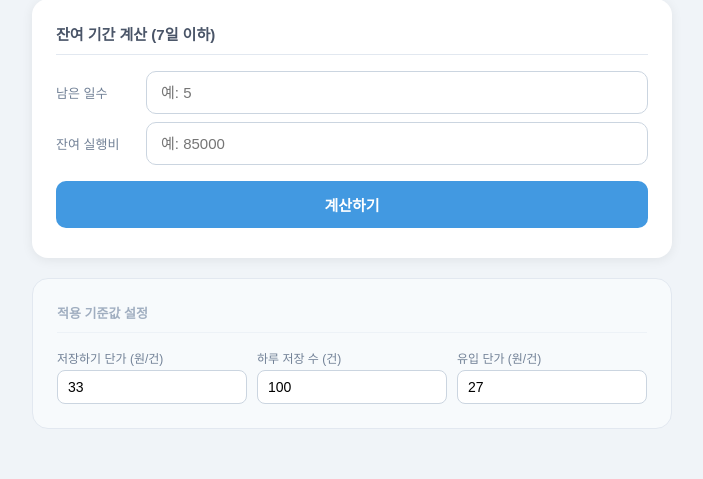
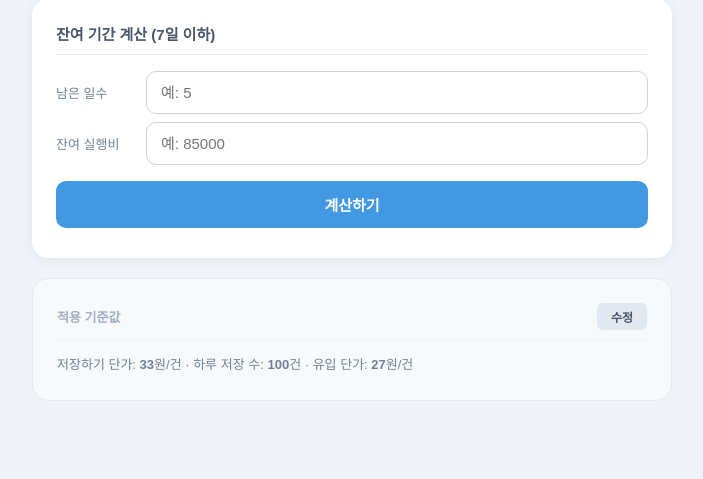
Before and after one commit to lunar26/budget-calculator, a Flask app: page / in a window 1280 px wide. Shown: the part 321-800 px from the top of the page, without its empty margins (288-991 px from the left). Run offline with Flask 3, Linux system fonts and the light colour scheme.

Commit message:
기준값 수정 버튼 토글 방식으로 변경

```diff
--- a/templates/index.html
+++ b/templates/index.html
@@ -270,8 +270,24 @@
 
   <!-- 기준값 설정 -->
   <div class="card" style="background:#f7fafc; box-shadow:none; border:1px solid #e2e8f0;">
-    <h2 style="font-size:13px; color:#a0aec0; border-bottom-color:#edf2f7;">적용 기준값 설정</h2>
-    <div style="display:grid; grid-template-columns:1fr 1fr 1fr; gap:10px;">
+    <div style="display:flex; justify-content:space-between; align-items:center; padding-bottom:10px; border-bottom:1px solid #edf2f7; margin-bottom:12px;">
+      <h2 style="font-size:13px; color:#a0aec0; margin:0; padding:0; border:none;">적용 기준값</h2>
+      <button onclick="toggleCfg()" id="cfg-btn"
+        style="width:auto; padding:5px 14px; font-size:12px; background:#e2e8f0; color:#4a5568; border-radius:6px; margin:0;">
+        수정
+      </button>
+    </div>
+
+    <!-- 보기 모드 -->
+    <div id="cfg-view" style="font-size:13px; color:#718096; line-height:1.8;">
+      저장하기 단가: <strong id="v-save-unit">33</strong>원/건 ·
+      하루 저장 수: <strong id="v-save-count">100</strong>건 ·
+      유입 단가: <strong id="v-inflow-unit">27</strong>원/건
+    </div>
+
+    <!-- 수정 모드 -->
+    <div id="cfg-edit" style="display:none;">
+      <div style="display:grid; grid-template-columns:1fr 1fr 1fr; gap:10px; margin-bottom:10px;">
         <div>
           <div style="font-size:12px; color:#718096; margin-bottom:4px;">저장하기 단가 (원/건)</div>
           <input type="number" id="cfg-save-unit" value="33" min="1"
@@ -288,11 +304,42 @@
             style="width:100%; padding:8px 10px; border:1.5px solid #cbd5e0; border-radius:8px; font-size:14px; outline:none;" />
         </div>
       </div>
+      <button onclick="saveCfg()" style="width:auto; padding:8px 20px; font-size:13px; margin:0;">저장</button>
+    </div>
   </div>
 </div>
 
 <script>
   const fmt = n => Math.round(n).toLocaleString('ko-KR');
+
+  function toggleCfg() {
+    const isEditing = document.getElementById('cfg-edit').style.display !== 'none';
+    if (isEditing) { saveCfg(); return; }
+    document.getElementById('cfg-view').style.display = 'none';
+    document.getElementById('cfg-edit').style.display = 'block';
+    document.getElementById('cfg-btn').textContent = '취소';
+    document.getElementById('cfg-btn').onclick = cancelCfg;
+  }
+
+  function saveCfg() {
+    const su = document.getElementById('cfg-save-unit').value || 33;
+    const sc = document.getElementById('cfg-save-count').value || 100;
+    const iu = document.getElementById('cfg-inflow-unit').value || 27;
+    document.getElementById('v-save-unit').textContent = su;
+    document.getElementById('v-save-count').textContent = sc;
+    document.getElementById('v-inflow-unit').textContent = iu;
+    document.getElementById('cfg-view').style.display = 'block';
+    document.getElementById('cfg-edit').style.display = 'none';
+    document.getElementById('cfg-btn').textContent = '수정';
+    document.getElementById('cfg-btn').onclick = toggleCfg;
+  }
+
+  function cancelCfg() {
+    document.getElementById('cfg-view').style.display = 'block';
+    document.getElementById('cfg-edit').style.display = 'none';
+    document.getElementById('cfg-btn').textContent = '수정';
+    document.getElementById('cfg-btn').onclick = toggleCfg;
+  }
 
   async function calcWeekly() {
     const val = document.getElementById('estimate').value.trim();
```
Lines whose indentation alone changed are shown as unchanged.
